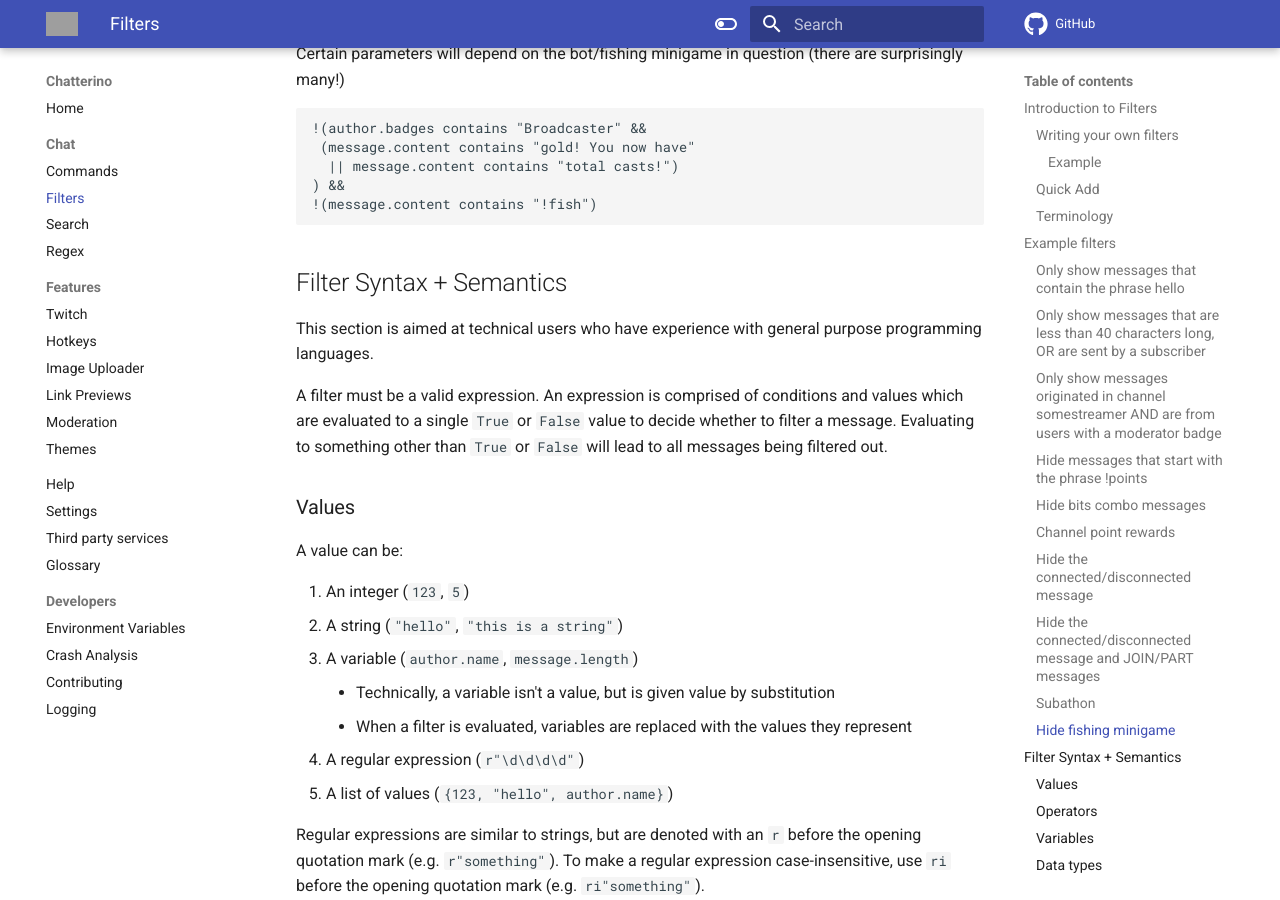
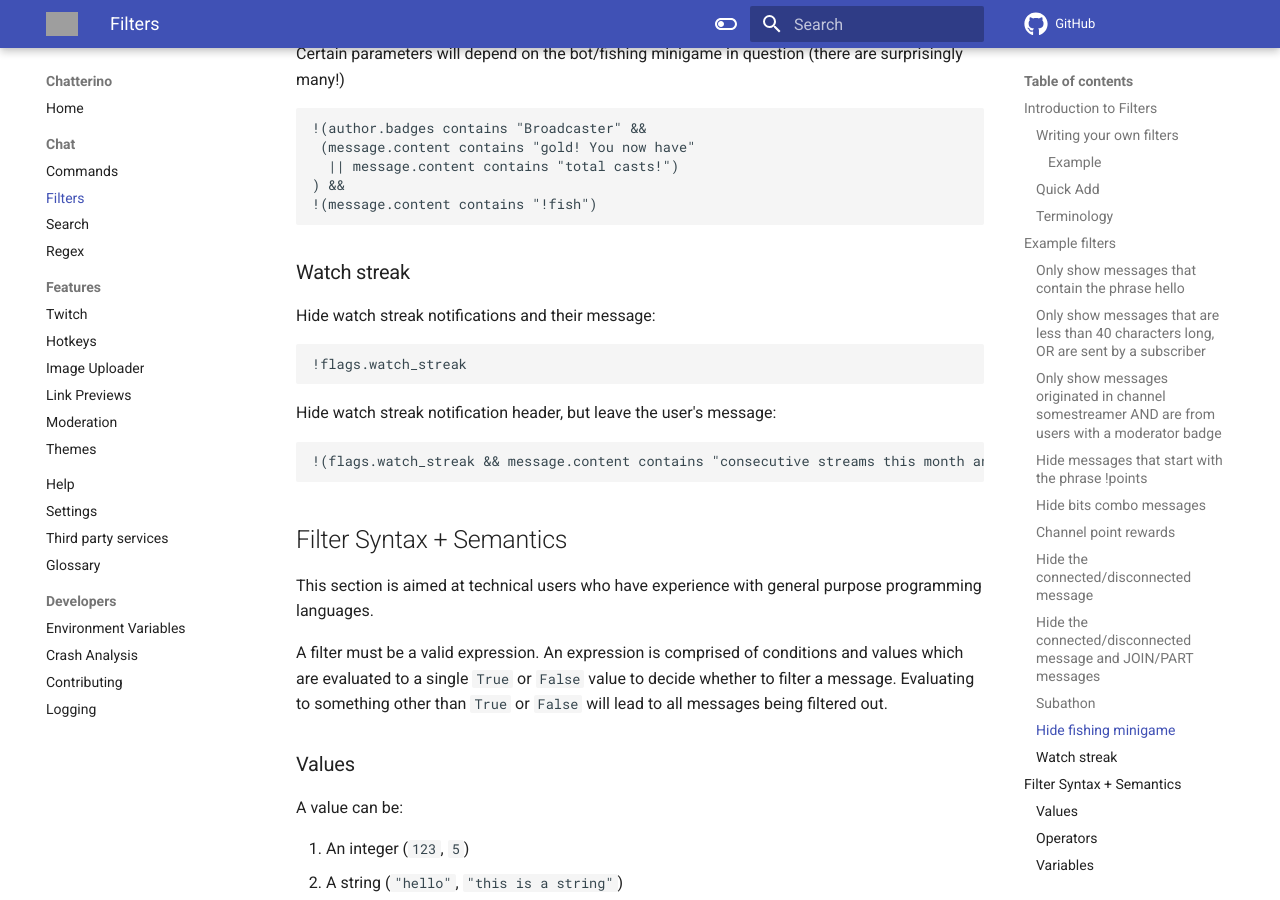
Before and after one commit to Chatterino/wiki, an MkDocs documentation site: the page built from docs/Filters.md, in a window 1280 px wide and 900 px high, scrolled down 3940 px. Built offline with MkDocs 1.6.1 and Material for MkDocs 9.7.7, drawn with Linux system fonts in a browser that asks for light colours; comment, search, counter and statistics services are not loaded; some of the changed text lies outside the part shown; grey boxes are pictures that could not be loaded.

Commit message:
filters: update for 2.5.5 (#492)

````diff
--- a/docs/Filters.md
+++ b/docs/Filters.md
@@ -125,6 +125,20 @@ Certain parameters will depend on the bot/fishing minigame in question (there ar
 !(message.content contains "!fish")
 ```
 
+### Watch streak
+
+Hide watch streak notifications and their message:
+
+```c2-filter
+!flags.watch_streak
+```
+
+Hide watch streak notification header, but leave the user's message:
+
+```c2-filter
+!(flags.watch_streak && message.content contains "consecutive streams this month and sparked a watch streak")
+```
+
 ## Filter Syntax + Semantics
 
 This section is aimed at technical users who have experience with general purpose programming languages.
@@ -195,43 +209,45 @@ Please read about the [type rules](#type-rules) to better understand the evaluat
 
 The following variables are available:
 
-| Variable                | Type         | Description                                                                                    |
-| ----------------------- | ------------ | ---------------------------------------------------------------------------------------------- |
-| **Author**              |              | User who sent the message                                                                      |
-| `author.badges`         | List<String> | List of author's badges                                                                        |
-| `author.color`          | Color\*      | Color code of author, or none                                                                  |
-| `author.name`           | String       | Display name of author                                                                         |
-| `author.user_id`        | String       | The Twitch User ID of author                                                                   |
-| `author.no_color`       | Bool         | Whether the author has no color set (i.e. gray name)                                           |
-| `author.subbed`         | Bool         | Whether author is subscribed                                                                   |
-| `author.sub_length`     | Int          | How long author has been subscribed (or zero)                                                  |
-| **Channel**             |              | The channel where the message was sent                                                         |
-| `channel.name`          | String       | Channel name                                                                                   |
-| `channel.watching`      | Bool         | Whether the channel is being watched (requires Chatterino extension)                           |
-| `channel.live`          | Bool         | Whether the channel is currently live                                                          |
-| **Flags**               |              | Message-specific flags                                                                         |
-| `flags.action`          | Bool         | Whether the message was sent with `/me`                                                        |
-| `flags.automod`         | Bool         | Whether the message has automod information or actions                                         |
-| `flags.cheer_message`   | Bool         | Whether the message includes bits                                                              |
-| `flags.first_message`   | Bool         | Whether the message is the author's first message in the channel                               |
-| `flags.highlighted`     | Bool         | Whether the message is highlighted                                                             |
-| `flags.points_redeemed` | Bool         | Whether the message was redeemed through the channel point reward "Highlight my Message"       |
-| `flags.reply`           | Bool         | Whether the message is a reply                                                                 |
-| `flags.restricted`      | Bool         | Whether the message comes from a restricted user                                               |
-| `flags.monitored`       | Bool         | Whether the message comes from a monitored user (currently doesn't work)                       |
-| `flags.reward_message`  | Bool         | Whether the message is a redeemed channel point reward message (except "Highlight my Message") |
-| `flags.shared`          | Bool         | Whether the message comes from a another channel                                               |
-| `flags.sub_message`     | Bool         | Whether the message is a sub/resub/gift message                                                |
-| `flags.system_message`  | Bool         | Whether the message is a system message (i.e. timeout/ban/info)                                |
-| `flags.whisper`         | Bool         | Whether the message is a whisper                                                               |
-| `flags.similar`         | Bool         | Whether the message is marked as similar to a previous message based on your R9K settings      |
-| **Message**             |              | Actual message sent                                                                            |
-| `message.content`       | String       | Message content                                                                                |
-| `message.length`        | Int          | Message length                                                                                 |
-| **Reward**              |              | Information about the channel point redemption of this message, if any                         |
-| `reward.title`[^1]      | String       | Title of the redemption (e.g. Drink water!)                                                    |
-| `reward.cost`[^1]       | Int          | Cost of the redemption (e.g. 500)                                                              |
-| `reward.id`[^1]         | String       | ID of the redemption (e.g. 1ed437f5-9dc3-4510-8a3f-abcad67985e1)                               |
+| Variable                 | Type         | Description                                                                                    |
+| ------------------------ | ------------ | ---------------------------------------------------------------------------------------------- |
+| **Author**               |              | User who sent the message                                                                      |
+| `author.badges`          | List<String> | List of author's badges                                                                        |
+| `author.external_badges` | List<String> | List of author's external (e.g. FrankerFaceZ) badges                                           |
+| `author.color`           | Color\*      | Color code of author, or none                                                                  |
+| `author.name`            | String       | Display name of author                                                                         |
+| `author.user_id`         | String       | The Twitch User ID of author                                                                   |
+| `author.no_color`        | Bool         | Whether the author has no color set (i.e. gray name)                                           |
+| `author.subbed`          | Bool         | Whether author is subscribed                                                                   |
+| `author.sub_length`      | Int          | How long author has been subscribed (or zero)                                                  |
+| **Channel**              |              | The channel where the message was sent                                                         |
+| `channel.name`           | String       | Channel name                                                                                   |
+| `channel.watching`       | Bool         | Whether the channel is being watched (requires Chatterino extension)                           |
+| `channel.live`           | Bool         | Whether the channel is currently live                                                          |
+| **Flags**                |              | Message-specific flags                                                                         |
+| `flags.action`           | Bool         | Whether the message was sent with `/me`                                                        |
+| `flags.automod`          | Bool         | Whether the message has automod information or actions                                         |
+| `flags.cheer_message`    | Bool         | Whether the message includes bits                                                              |
+| `flags.first_message`    | Bool         | Whether the message is the author's first message in the channel                               |
+| `flags.highlighted`      | Bool         | Whether the message is highlighted                                                             |
+| `flags.points_redeemed`  | Bool         | Whether the message was redeemed through the channel point reward "Highlight my Message"       |
+| `flags.reply`            | Bool         | Whether the message is a reply                                                                 |
+| `flags.restricted`       | Bool         | Whether the message comes from a restricted user                                               |
+| `flags.monitored`        | Bool         | Whether the message comes from a monitored user (currently doesn't work)                       |
+| `flags.reward_message`   | Bool         | Whether the message is a redeemed channel point reward message (except "Highlight my Message") |
+| `flags.shared`           | Bool         | Whether the message comes from a another channel                                               |
+| `flags.sub_message`      | Bool         | Whether the message is a sub/resub/gift message                                                |
+| `flags.system_message`   | Bool         | Whether the message is a system message (i.e. timeout/ban/info)                                |
+| `flags.whisper`          | Bool         | Whether the message is a whisper                                                               |
+| `flags.similar`          | Bool         | Whether the message is marked as similar to a previous message based on your R9K settings      |
+| `flags.watch_streak`     | Bool         | Whether the message is a Watch Streak message                                                  |
+| **Message**              |              | Actual message sent                                                                            |
+| `message.content`        | String       | Message content                                                                                |
+| `message.length`         | Int          | Message length                                                                                 |
+| **Reward**               |              | Information about the channel point redemption of this message, if any                         |
+| `reward.title`           | String       | Title of the redemption (e.g. Drink water!)                                                    |
+| `reward.cost`            | Int          | Cost of the redemption (e.g. 500)                                                              |
+| `reward.id`              | String       | ID of the redemption (e.g. 1ed437f5-9dc3-4510-8a3f-abcad67985e1)                               |
 
 \*Note: To compare a `Color`, compare it to a color hex code string: `#!c2-filter author.color == "#FF0000"`
 
````
Also changed, not shown: other parts of docs/Filters.md (+0 -2 lines).
